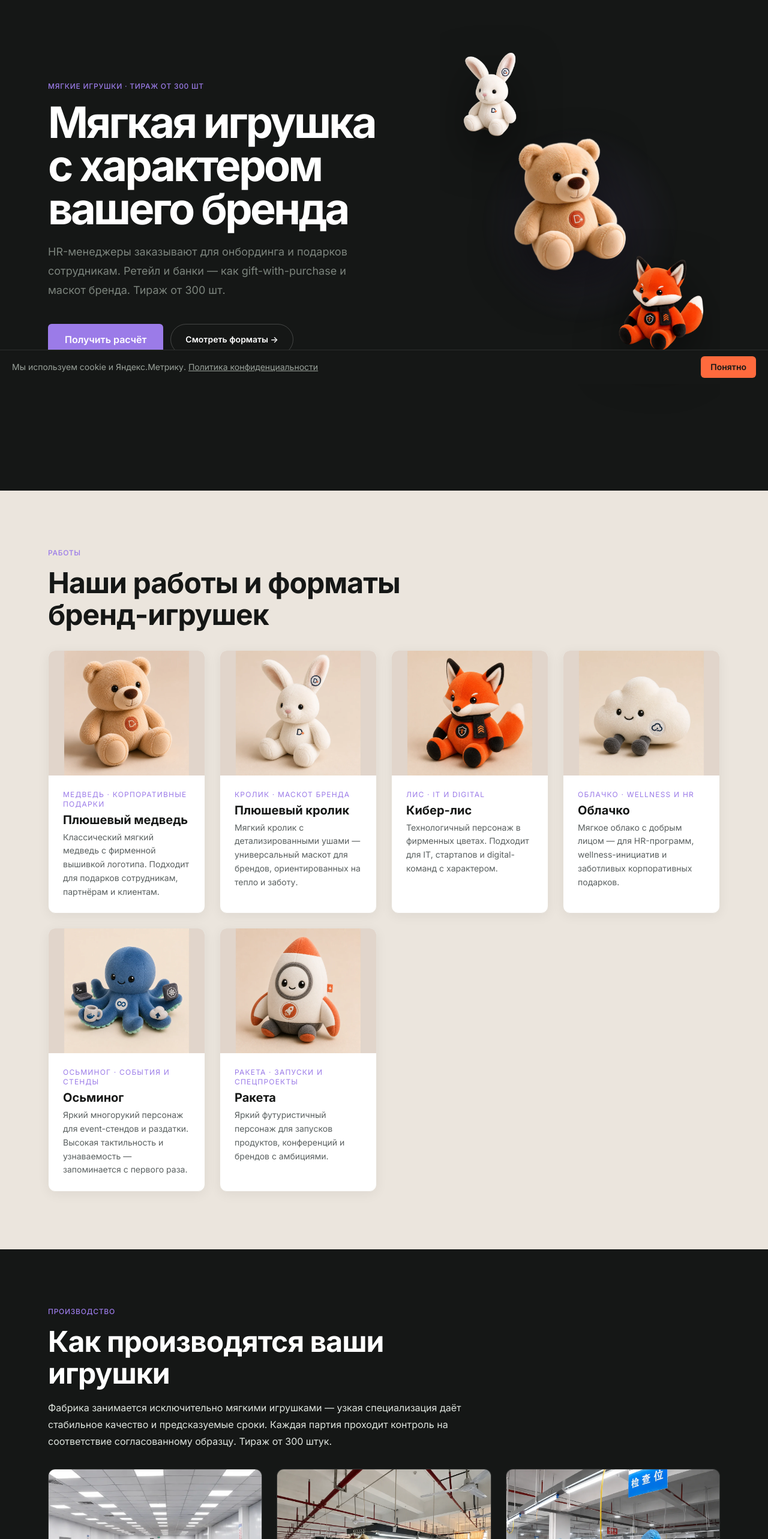
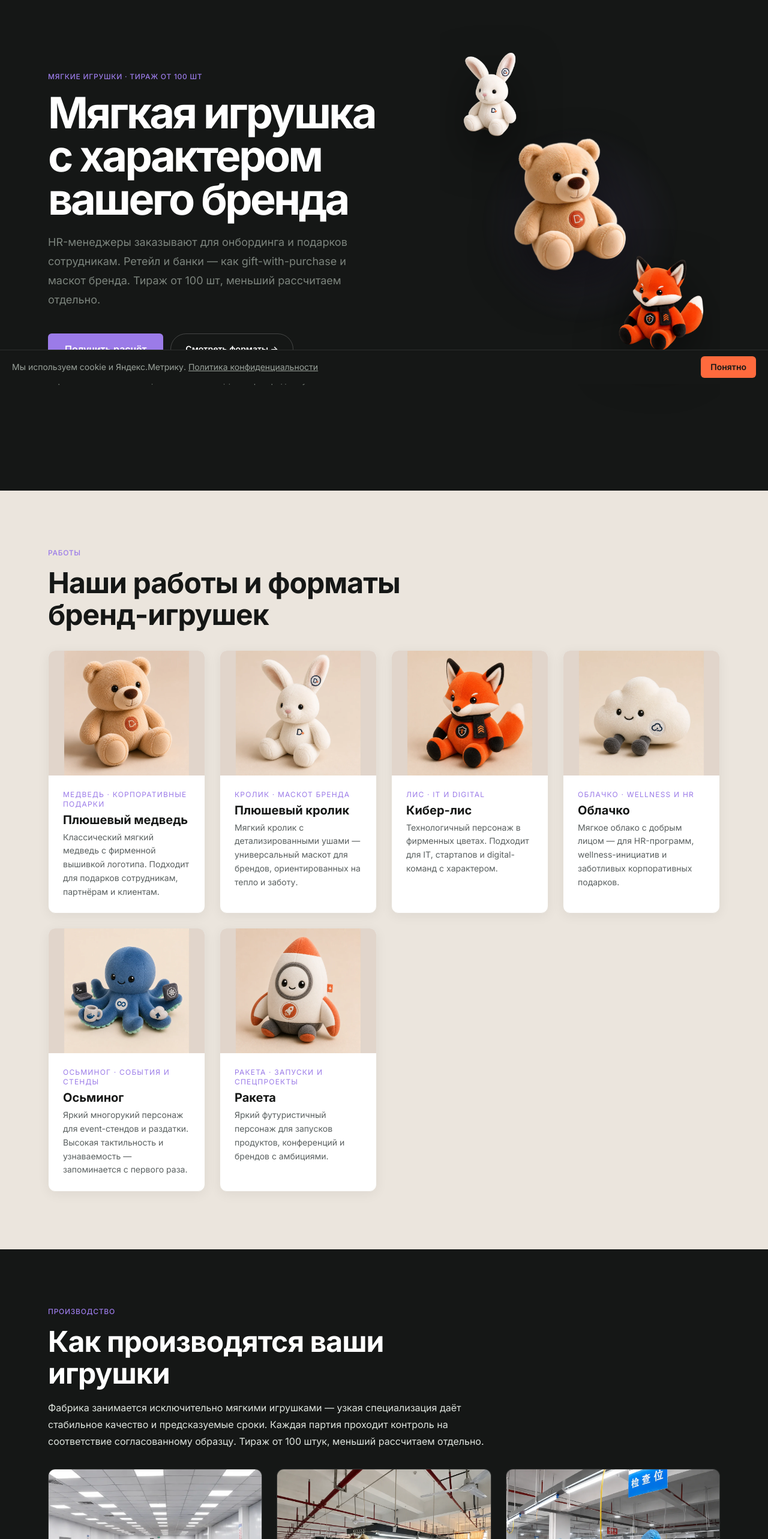
Before and after one commit to AlAnEx094/DestressToy, a React (Vite) app: page /plush in a window 1280 px wide. Shown: the part 160-2726 px from the top of the page at 60% size. Built offline with nearby package versions, Linux system fonts and the light colour scheme.

Commit message:
Align plush and site metadata minimum quantities

```diff
--- a/index.html
+++ b/index.html
@@ -11,7 +11,7 @@
     <title>Мягкие игрушки с логотипом на заказ — брендированные маскоты | DeStressToys</title>
     <meta
       name="description"
-      content="Брендированные мягкие и плюшевые игрушки на заказ: маскоты, персонажи и корпоративный мерч с логотипом. Тираж от 200 шт., концепт и расчёт стоимости после заявки."
+      content="Брендированные игрушки с логотипом на заказ: плюш от 100 шт., ПУ-антистресс от 1 000 шт. со стандартной формой и от 3 000 шт. с индивидуальной. Меньший тираж рассчитаем отдельно."
     />
 
     <!-- Open Graph -->
@@ -19,7 +19,7 @@
     <meta property="og:locale" content="ru_RU" />
     <meta property="og:site_name" content="DeStressToys" />
     <meta property="og:title" content="Мягкие игрушки с логотипом на заказ | DeStressToys" />
-    <meta property="og:description" content="Кастомные мягкие игрушки, плюшевые маскоты и бренд-объекты для корпоративных подарков, событий и промо. Тираж от 200 шт." />
+    <meta property="og:description" content="Плюшевые маскоты от 100 шт., ПУ-антистресс от 1 000 шт. со стандартной формой и от 3 000 шт. с индивидуальной. Меньший тираж рассчитаем отдельно." />
     <meta property="og:image" content="https://destresstoys.ru/images/og-bear.webp" />
     <meta property="og:image:width" content="1200" />
     <meta property="og:image:height" content="630" />
@@ -43,7 +43,7 @@
       "name": "DeStressToys",
       "url": "https://destresstoys.ru",
       "logo": "https://destresstoys.ru/logo-bear.png",
-      "description": "Брендированные мягкие и плюшевые игрушки на заказ: маскоты, персонажи и корпоративный мерч с логотипом. Тираж от 200 штук.",
+      "description": "Брендированные игрушки на заказ: плюш от 100 штук, ПУ-антистресс от 1 000 штук со стандартной формой и от 3 000 штук с индивидуальной. Меньший тираж рассчитаем отдельно.",
       "address": {
         "@type": "PostalAddress",
         "addressCountry": "RU",
@@ -66,7 +66,7 @@
       "@context": "https://schema.org",
       "@type": "Product",
       "name": "Мягкие игрушки и маскоты с логотипом на заказ",
-      "description": "Кастомные мягкие и плюшевые игрушки, маскоты и бренд-персонажи с логотипом компании. Тираж от 200 штук.",
+      "description": "Игрушки и маскоты с логотипом компании: плюш от 100 штук, ПУ-антистресс от 1 000 штук со стандартной формой и от 3 000 штук с индивидуальной. Меньший тираж рассчитаем отдельно.",
       "brand": {
         "@type": "Brand",
         "name": "DeStressToys"
@@ -93,7 +93,7 @@
           "name": "Какой минимальный тираж?",
           "acceptedAnswer": {
             "@type": "Answer",
-            "text": "От 200 штук. Для крупных тиражей доступны дополнительные скидки."
+            "text": "Плюш — от 100 штук; ПУ-антистресс со стандартной формой — от 1 000 штук, с индивидуальной формой — от 3 000 штук. Меньший тираж рассчитаем отдельно."
           }
         },
         {
--- a/src/pages/PlushLandingPage.jsx
+++ b/src/pages/PlushLandingPage.jsx
@@ -268,7 +268,7 @@ const reviews = [
 const faqItems = [
   {
     q: 'Какой минимальный тираж?',
-    a: 'От 300 штук. При тираже от 500 шт доступны дополнительные скидки.',
+    a: 'Плюшевые игрушки — от 100 штук. Меньший тираж рассчитаем отдельно.',
   },
   {
     q: 'Из чего делают объекты?',
@@ -292,7 +292,7 @@ const faqItems = [
   },
   {
     q: 'Где производятся игрушки?',
-    a: 'На фабрике в Китае. Китайские производители специализируются на производстве мягких игрушек — это их основная компетенция, а не побочный продукт. Это позволяет делать тираж от 300 штук и выдерживать понятные производственные сроки.',
+    a: 'На фабрике в Китае. Китайские производители специализируются на производстве мягких игрушек — это их основная компетенция, а не побочный продукт. Ориентир по плюшу — от 100 штук; меньший тираж рассчитаем отдельно.',
   },
 ]
 
@@ -835,12 +835,12 @@ export default function LandingPage() {
         <Container className="w-full flex-1 flex items-center py-14 md:py-16 xl:py-24">
           <div className="grid w-full items-stretch gap-10 md:grid-cols-[1.2fr_0.95fr] md:gap-16">
             <div className="flex flex-col justify-center">
-              <SectionLabel>Мягкие игрушки · тираж от 300 шт</SectionLabel>
+              <SectionLabel>Мягкие игрушки · тираж от 100 шт</SectionLabel>
               <h1 className="text-[2rem] sm:text-5xl md:text-6xl lg:text-7xl font-bold tracking-tighter leading-[1.08] text-white">
                 Мягкая игрушка с характером вашего бренда
               </h1>
               <p className="mt-5 max-w-[520px] text-base sm:text-lg leading-7 sm:leading-8 text-[#7c847d]">
-                HR-менеджеры заказывают для онбординга и подарков сотрудникам. Ретейл и банки — как gift-with-purchase и маскот бренда. Тираж от 300 шт.
+                HR-менеджеры заказывают для онбординга и подарков сотрудникам. Ретейл и банки — как gift-with-purchase и маскот бренда. Тираж от 100 шт, меньший рассчитаем отдельно.
               </p>
 
               <div className="mt-8 md:mt-10">
@@ -855,7 +855,7 @@ export default function LandingPage() {
                   </a>
                 </div>
                 <div className="flex flex-wrap items-center gap-x-4 gap-y-1 mt-4">
-                  {['Тираж от 300 шт', 'Концепт за 2 часа', 'Договор перед запуском'].map((p, i) => (
+                  {['Тираж от 100 шт', 'Концепт за 2 часа', 'Договор перед запуском'].map((p, i) => (
                     <span key={i} className="text-sm text-[#7c847d] flex items-center gap-2">
                       {i > 0 && <span className="w-1 h-1 rounded-full bg-[#7c847d] inline-block" />}
                       {p}
@@ -924,7 +924,7 @@ export default function LandingPage() {
               Как производятся ваши игрушки
             </h2>
             <p className="mt-4 text-base leading-7 text-[#dfe5df]">
-              Фабрика занимается исключительно мягкими игрушками — узкая специализация даёт стабильное качество и предсказуемые сроки. Каждая партия проходит контроль на соответствие согласованному образцу. Тираж от 300 штук.
+              Фабрика занимается исключительно мягкими игрушками — узкая специализация даёт стабильное качество и предсказуемые сроки. Каждая партия проходит контроль на соответствие согласованному образцу. Тираж от 100 штук, меньший рассчитаем отдельно.
             </p>
           </div>
 
@@ -942,7 +942,7 @@ export default function LandingPage() {
                   Специализация
                 </p>
                 <p className="text-sm leading-6 text-[#dfe5df]">
-                  Специализированное производство — более 200 сотрудников. Тираж от 200 до 50 000 шт.
+                  Специализированное производство — более 200 сотрудников. Тираж от 100 до 50 000 шт.; меньший рассчитаем отдельно.
                 </p>
               </div>
             </article>
@@ -1265,7 +1265,7 @@ export default function LandingPage() {
 
           <div className="mt-8 grid grid-cols-2 gap-3 md:grid-cols-3 md:gap-4 xl:grid-cols-6 xl:gap-4">
             {[
-              { title: 'Мин. тираж', value: 'от 300 шт' },
+              { title: 'Мин. тираж', value: 'от 100 шт' },
               { title: 'Расчёт', value: 'за 1 день' },
               { title: 'Договор', value: 'до старта' },
               { title: 'Производство', value: '~15 дней' },
```
